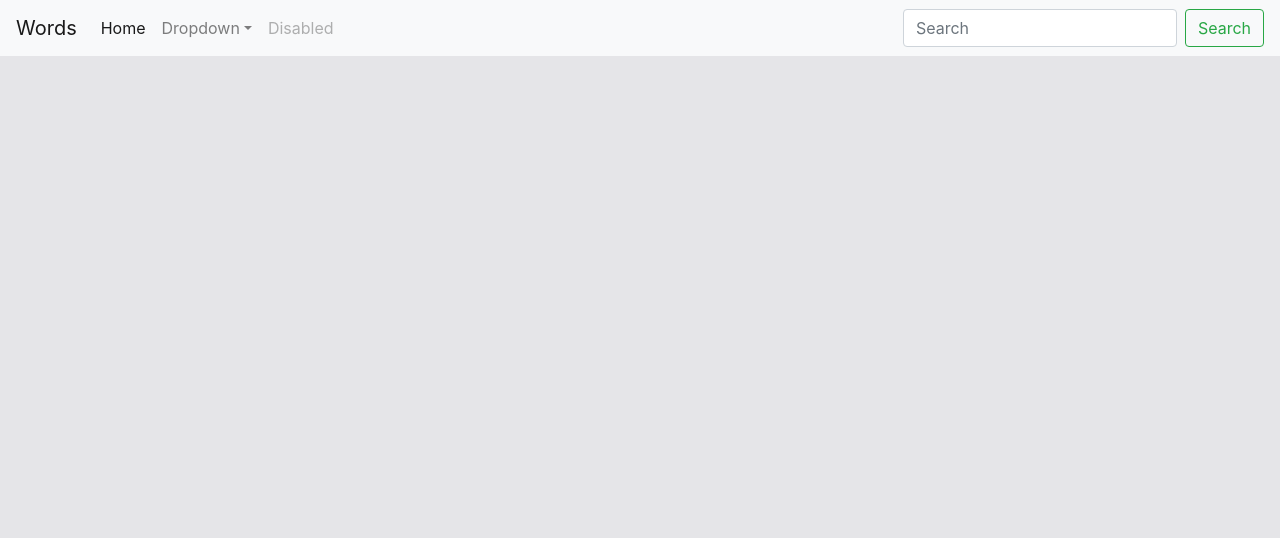
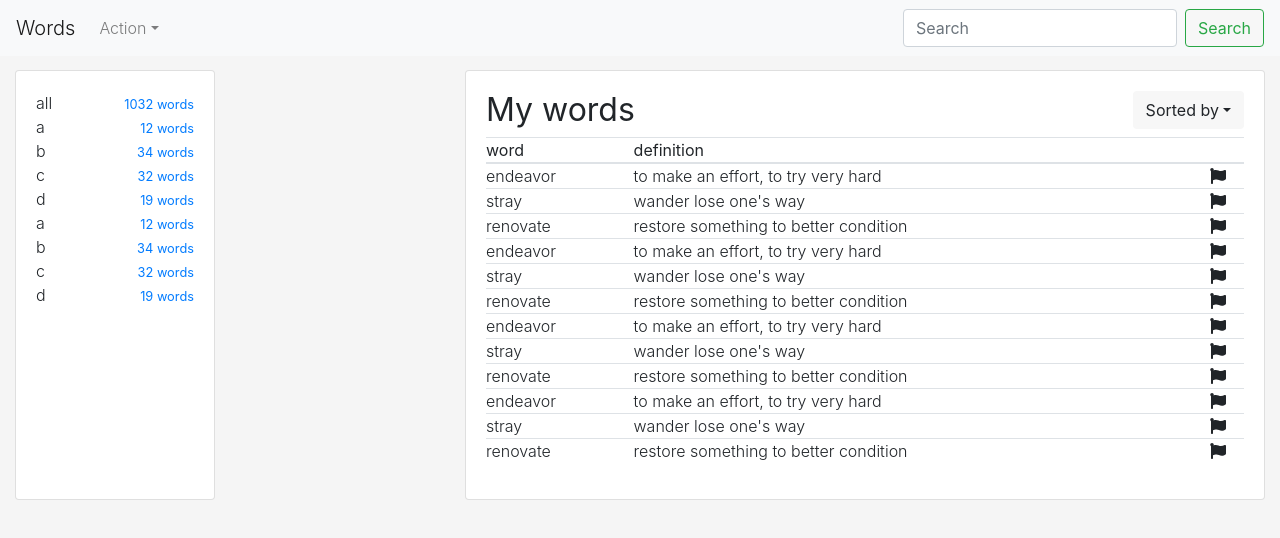
Before and after one commit to b06901135/final_App, a React (Create React App) app in the folder client/: page / in a window 1280 px wide. Shown: the top 538 px of the page. Built offline with nearby package versions, Linux system fonts and the light colour scheme.

Commit message:
update client

```diff
--- a/client/package.json
+++ b/client/package.json
@@ -3,8 +3,12 @@
   "version": "0.1.0",
   "private": true,
   "dependencies": {
+    "@fortawesome/fontawesome-svg-core": "^1.2.19",
+    "@fortawesome/free-solid-svg-icons": "^5.9.0",
+    "@fortawesome/react-fontawesome": "^0.1.4",
     "react": "^16.8.6",
     "react-dom": "^16.8.6",
+    "react-router-dom": "^5.0.1",
     "react-scripts": "3.0.1"
   },
   "scripts": {
--- a/client/public/css/style.css
+++ b/client/public/css/style.css
@@ -1,3 +1,25 @@
 body {
-    background: #e5e5e8;
+    background: #f5f5f5;
+    font-weight: 300;
 }
+
+h2 {
+    font-weight: 400;
+}
+
+nav {
+    margin-bottom: 14px;
+}
+
+.table td, .table th {
+    padding: 0;
+    line-height: 1.5;
+}
+
+.table th {
+    font-weight: 400;
+}
+
+.btn {
+    background-color: #f7f7f7;
+}
--- a/client/src/App.js
+++ b/client/src/App.js
@@ -1,11 +1,14 @@
 import React from 'react';
-import Navbar from './containers/Navbar';
+import { HashRouter, Route } from 'react-router-dom';
+import Home from './pages/Home';
+import AddNew from './pages/AddNew';
 
 function App() {
     return (
-        <div>
-            <Navbar />
-        </div>
+        <HashRouter>
+            <Route exact path='/' render={() => <Home />} />
+            <Route exact path='/add-new-word' render={() => <AddNew />}/>
+        </HashRouter>
     );
 }
 
--- a/client/src/containers/Navbar.js
+++ b/client/src/containers/Navbar.js
@@ -1,4 +1,5 @@
-import React from 'react'
+import React from 'react';
+import { Link } from 'react-router-dom';
 
 export default function Navbar() {
     return (
@@ -11,22 +12,17 @@ export default function Navbar() {
 
                 <div className="collapse navbar-collapse" id="navbarSupportedContent">
                     <ul className="navbar-nav mr-auto">
-                        <li className="nav-item active">
-                            <a className="nav-link" href="#">Home</a>
-                        </li>
+
                         <li className="nav-item dropdown">
                             <a className="nav-link dropdown-toggle" href="#" id="navbarDropdown" role="button" data-toggle="dropdown" aria-haspopup="true" aria-expanded="false">
-                                Dropdown
-                        </a>
+                                Action
+                            </a>
                             <div className="dropdown-menu" aria-labelledby="navbarDropdown">
-                                <a className="dropdown-item" href="#">Action</a>
+                                <Link to='add-new-word' className="dropdown-item">Add new word</Link>
                                 <a className="dropdown-item" href="#">Another action</a>
                                 <div className="dropdown-divider"></div>
-                                <a className="dropdown-item" href="#">Something else here</a>
+                                <a className="dropdown-item" href="#">Logout</a>
                             </div>
-                        </li>
-                        <li className="nav-item">
-                            <a className="nav-link disabled" href="#" tabindex="-1" aria-disabled="true">Disabled</a>
                         </li>
                     </ul>
                     <form className="form-inline my-2 my-lg-0">
--- a/client/src/index.js
+++ b/client/src/index.js
@@ -1,5 +1,9 @@
 import React from 'react';
 import ReactDOM from 'react-dom';
 import App from './App';
+import { library } from '@fortawesome/fontawesome-svg-core';
+import { faGhost } from '@fortawesome/free-solid-svg-icons';
+
+library.add(faGhost)
 
 ReactDOM.render(<App />, document.getElementById('root'));
--- /dev/null
+++ b/client/src/pages/AddNew.js
@@ -0,0 +1,58 @@
+import React, { Component } from 'react';
+import Navbar from '../containers/Navbar';
+
+export default class AddNew extends Component {
+    state = {
+        name: '',
+        definition: '',
+        new_words: []
+    }
+    addNew = () => {
+        this.setState(state => ({new_words: [...state.new_words, {
+            name: state.name,
+            definition: state.definition
+            }],
+            name: '',
+            definition: ''
+        }))
+    }
+    onChange = (e) => {
+        this.setState({[e.target.name]: e.target.value});
+    }
+    onKeyup = (e) => {
+        if (e.keyCode === 13) {
+            document.getElementById('name').setAttribute('value', '');
+            document.getElementById('definition').setAttribute('value', '');
+            this.addNew();
+        }
+    }
+    submit = () => {}
+    render() {
+        return (
+            <div>
+                <Navbar />
+                <div className="container">
+
+                    <div className="card">
+                        <div className="card-body">
+                            <h2>Add new word</h2>
+                            <div className="input-group mb-3">
+                                <input id="name" name="name" type="text" className="form-control" onChange={e => this.onChange(e)} />
+                                <div className="input-group-prepend">
+                                    <span className="input-group-text">word</span>
+                                </div>
+                            </div>
+                            <div className="input-group mb-3">
+                                <input id="definition" name="definition" type="text" className="form-control" onChange={e => this.onChange(e)} onKeyUp={e => this.onKeyup(e)} />
+                                <div className="input-group-prepend">
+                                    <span className="input-group-text">definition</span>
+                                </div>
+                            </div>
+                            <button className="btn" style={{width: '150px', backgroundColor: '#e8ecef'}} onClick={() => this.addNew()}>create</button>
+                        </div>
+                    </div>
+                </div>
+            </div>
+        )
+    }
+}
--- /dev/null
+++ b/client/src/pages/Home.js
@@ -0,0 +1,165 @@
+import React, { Component } from 'react';
+import { FontAwesomeIcon } from '@fortawesome/react-fontawesome';
+import Navbar from '../containers/Navbar';
+
+export default class Home extends Component {
+    state = {
+        index: [
+            {
+                category: 'all',
+                number: 1032
+            },
+            {
+                category: 'a',
+                number: 12
+            },
+            {
+                category: 'b',
+                number: 34
+            },
+            {
+                category: 'c',
+                number: 32
+            },
+            {
+                category: 'd',
+                number: 19
+            },
+            {
+                category: 'a',
+                number: 12
+            },
+            {
+                category: 'b',
+                number: 34
+            },
+            {
+                category: 'c',
+                number: 32
+            },
+            {
+                category: 'd',
+                number: 19
+            }
+
+        ],
+        words: [
+            {
+                name: "endeavor",
+                def: "to make an effort, to try very hard"
+            },
+            {
+                name: "stray",
+                def: "wander lose one's way"
+            },
+            {
+                name: "renovate",
+                def: "restore something to better condition"
+            },
+            {
+                name: "endeavor",
+                def: "to make an effort, to try very hard"
+            },
+            {
+                name: "stray",
+                def: "wander lose one's way"
+            },
+            {
+                name: "renovate",
+                def: "restore something to better condition"
+            },
+            {
+                name: "endeavor",
+                def: "to make an effort, to try very hard"
+            },
+            {
+                name: "stray",
+                def: "wander lose one's way"
+            },
+            {
+                name: "renovate",
+                def: "restore something to better condition"
+            },
+            {
+                name: "endeavor",
+                def: "to make an effort, to try very hard"
+            },
+            {
+                name: "stray",
+                def: "wander lose one's way"
+            },
+            {
+                name: "renovate",
+                def: "restore something to better condition"
+            }
+        ]
+    }
+    render() {
+        return (
+            <div>
+                <Navbar />
+                <div className="container-fluid" style={{ display: 'flex', justifyContent: 'space-between', flexWrap: 'wrap' }}>
+                    <div className="card" style={{ width: '200px' }}>
+                        <div className="card-body">
+
+                            <table className="table table-borderless">
+                                <tbody>
+                                    {
+                                        this.state.index.map(ele => {
+                                            return (
+                                                <tr>
+                                                    <td>
+                                                        {ele.category}
+                                                        <a href="#" style={{float: 'right'}}><small>{ele.number} words</small></a>
+
+                                                    </td>
+                                                </tr>
+                                            );
+                                        })
+                                    }
+                                </tbody>
+                            </table>
+                        </div>
+                    </div>
+                    <div className="card" style={{ width: '800px' }}>
+                        <div className="card-body">
+                            <h2 style={{ display: 'inline-block' }}>My words</h2>
+                            <div className="dropdown" style={{ float: 'right' }}>
+                                <button className="btn dropdown-toggle" type="button" id="dropdownMenuButton" data-toggle="dropdown" aria-haspopup="true" aria-expanded="false">
+                                    Sorted by
+                                </button>
+                                <div className="dropdown-menu" aria-labelledby="dropdownMenuButton">
+                                    <a className="dropdown-item" href="#">alphabetic</a>
+                                    <a className="dropdown-item" href="#">latest</a>
+                                    <a className="dropdown-item" href="#">difficulty</a>
+                                </div>
+                            </div>
+                            <table class="table">
+                                <thead>
+                                    <tr>
+                                        <th scope="col">word</th>
+                                        <th scope="col">definition</th>
+                                        <th></th>
+                                    </tr>
+                                </thead>
+                                <tbody>
+                                    {
+                                        this.state.words.map(word => {
+                                            return (
+                                                <tr>
+                                                    <td>{word.name}</td>
+                                                    <td>{word.def}</td>
+                                                    <td><FontAwesomeIcon icon='flag' /></td>
+                                                </tr>
+                                            );
+                                        })
+                                    }
+                                </tbody>
+                            </table>
+                        </div>
+                    </div>
+                </div>
+            </div>
+        )
+    }
+}
```
Also changed, not shown: 1 other file (tests, documents, lock files or other folders).
